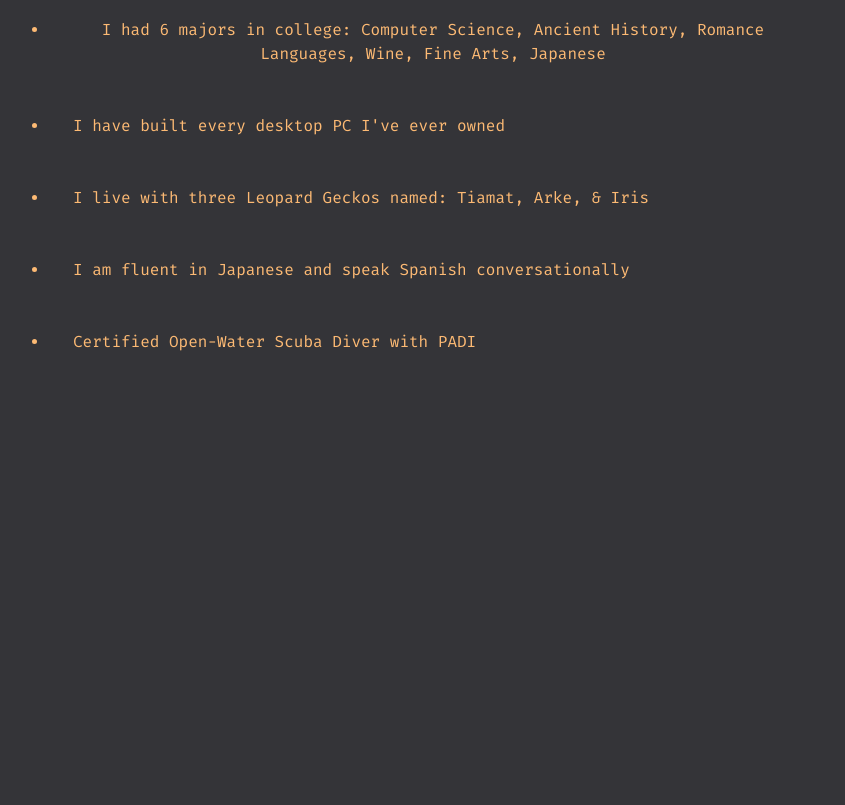
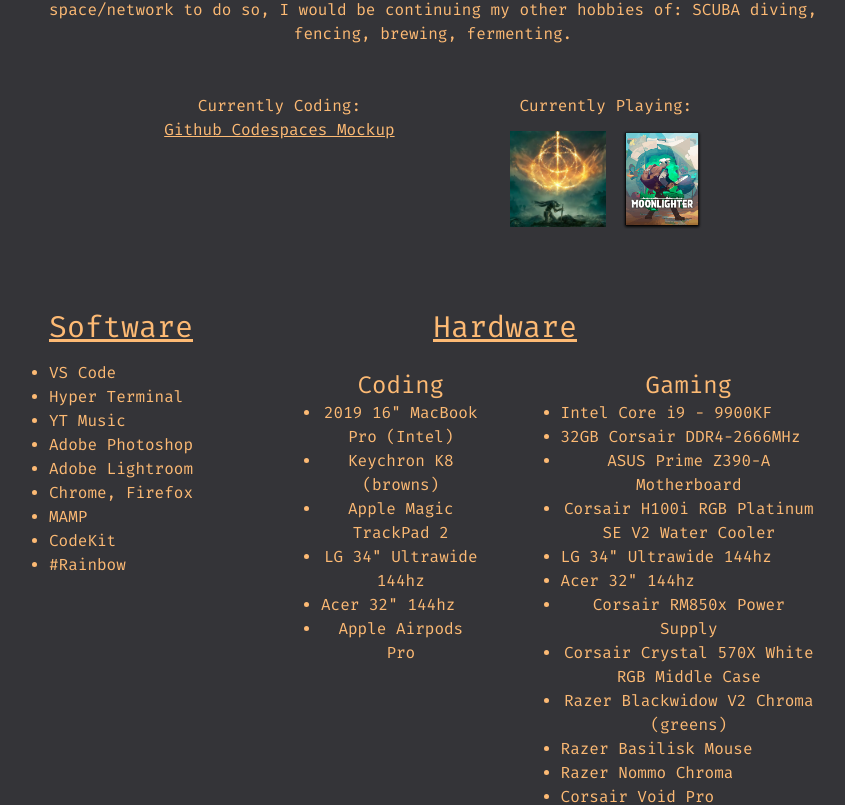
Before and after one commit to Seralyn/seradevsite, a React (Create React App) app: page /about in a window 1280 px wide. Shown: the part 1020-1825 px from the top of the page, without its empty margins (207-1052 px from the left). Before the commit the page ends 1494 px from the top, so only its background shows below. Built offline with nearby package versions, Linux system fonts and the light colour scheme.

Commit message:
added content to about page

```diff
--- a/src/components/About.js
+++ b/src/components/About.js
@@ -3,6 +3,8 @@
 import seraphoto from '../img/seralynProfile02.webp';
 import resume from '../docs/SeralynCampbell-CV-FrontendDev.pdf';
 import rirekisho from '../docs/履歴書-キャンベル.pdf';
+import eldenring from '../img/currently/Eldenring.png';
+import moonlighter from '../img/currently/Moonlighter.png';
 
 export default function About() {
     return (
@@ -53,6 +55,103 @@
                     variety of freelance jobs in varying industries. As many do,
                     I began my life here in Tokyo as an English teacher.
                 </p>
+
+                <p className="mt-6">
+                    I went on to working in talent management, photography,
+                    casting, promotions for a VR-eSports-blockchain startup, and
+                    most recently the Tokyo 2020 Olympics.
+                </p>
+                <p>
+                    I am an avid PC gamer. Tokyo apartments are small, but if I
+                    still had the space/network to do so, I would be continuing
+                    my other hobbies of: SCUBA diving, fencing, brewing,
+                    fermenting.
+                </p>
+
+                <div className="flex justify-evenly mt-12">
+                    <div>
+                        Currently Coding:
+                        <a
+                            href="https://github.com/Seralyn/codespaces-mockup"
+                            className="underline"
+                        >
+                            <div>Github Codespaces Mockup</div>
+                        </a>
+                    </div>
+                    <div>
+                        Currently Playing:
+                        <div className="">
+                            <img
+                                src={eldenring}
+                                className="w-24 mt-3 inline mr-4 "
+                                alt="Elden Ring"
+                            />
+                            <img
+                                src={moonlighter}
+                                className="w-20 mt-3 inline "
+                                alt="Moonlighter"
+                            />
+                        </div>
+                    </div>
+                </div>
+                <div className="flex justify-between mt-20">
+                    <div>
+                        <h1 className="text-3xl underline mb-4">Software</h1>
+                        <div>
+                            <ul className="list-disc w-fit flex flex-col justify-start items-start">
+                                <li>VS Code</li>
+                                <li>Hyper Terminal</li>
+                                <li>YT Music</li>
+                                <li>Adobe Photoshop</li>
+                                <li>Adobe Lightroom</li>
+                                <li>Chrome, Firefox</li>
+                                <li>MAMP</li>
+                                <li>CodeKit</li>
+                                <li>#Rainbow</li>
+                            </ul>
+                        </div>
+                    </div>
+                    <div>
+                        <h1 className="text-3xl underline">Hardware</h1>
+                        <div className="flex justify-center gap-20 mt-6">
+                            <div className="flex flex-col ml-32">
+                                <h1 className="text-2xl">Coding</h1>
+                                <ul className="list-disc w-fit flex flex-col justify-start items-start">
+                                    <li>2019 16" MacBook Pro (Intel)</li>
+                                    <li>Keychron K8 (browns)</li>
+                                    <li>Apple Magic TrackPad 2</li>
+                                    <li>LG 34" Ultrawide 144hz</li>
+                                    <li>Acer 32" 144hz</li>
+                                    <li>Apple Airpods Pro</li>
+                                </ul>
+                            </div>
+                            <div className="flex flex-col">
+                                <h1 className="text-2xl">Gaming</h1>
+                                <ul className="list-disc w-fit flex flex-col justify-start items-start">
+                                    <li>Intel Core i9 - 9900KF</li>
+                                    <li>32GB Corsair DDR4-2666MHz</li>
+                                    <li>ASUS Prime Z390-A Motherboard</li>
+                                    <li>
+                                        Corsair H100i RGB Platinum SE V2 Water
+                                        Cooler
+                                    </li>
+                                    <li>LG 34" Ultrawide 144hz</li>
+                                    <li>Acer 32" 144hz</li>
+                                    <li>Corsair RM850x Power Supply</li>
+                                    <li>
+                                        Corsair Crystal 570X White RGB Middle
+                                        Case
+                                    </li>
+                                    <li>Razer Blackwidow V2 Chroma (greens)</li>
+                                    <li>Razer Basilisk Mouse</li>
+                                    <li>Razer Nommo Chroma</li>
+                                    <li>Corsair Void Pro</li>
+                                    <li>Afterglow Controller</li>
+                                </ul>
+                            </div>
+                        </div>
+                    </div>
+                </div>
                 <p className="mt-14">
                     <h1 className="text-3xl underline">Fun Facts</h1>
                     <div>
--- a/src/components/Navbar.css
+++ b/src/components/Navbar.css
@@ -13,6 +13,6 @@
     text-decoration: none;
 }
 
-li {
+.navbar li {
     padding: 1.5rem;
 }
```
Also changed, not shown: src/img/currently/Eldenring.png (added), src/img/currently/Moonlighter.png (added).
